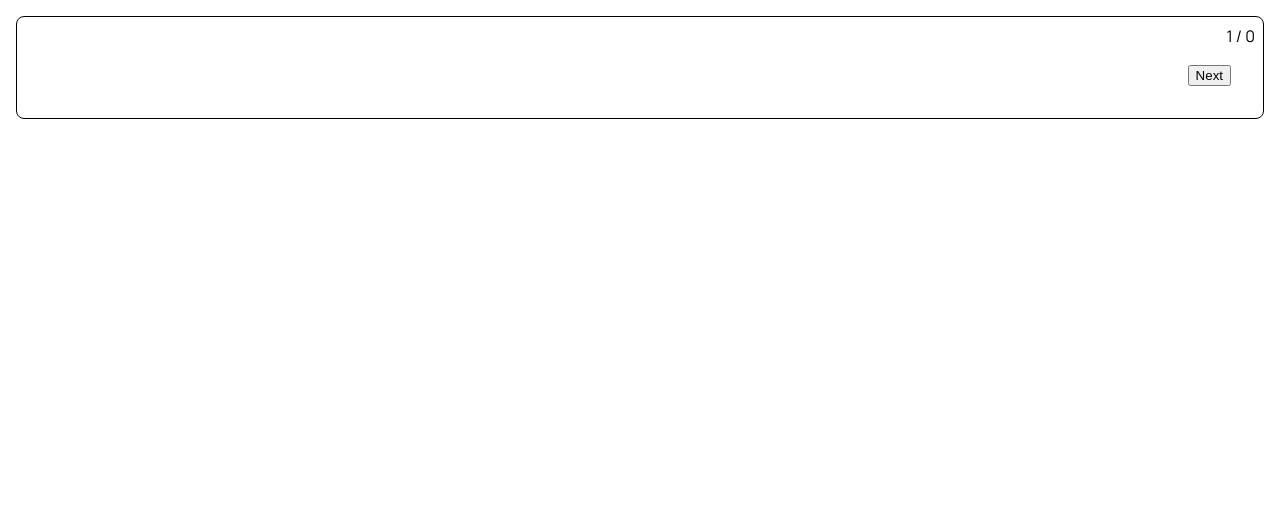
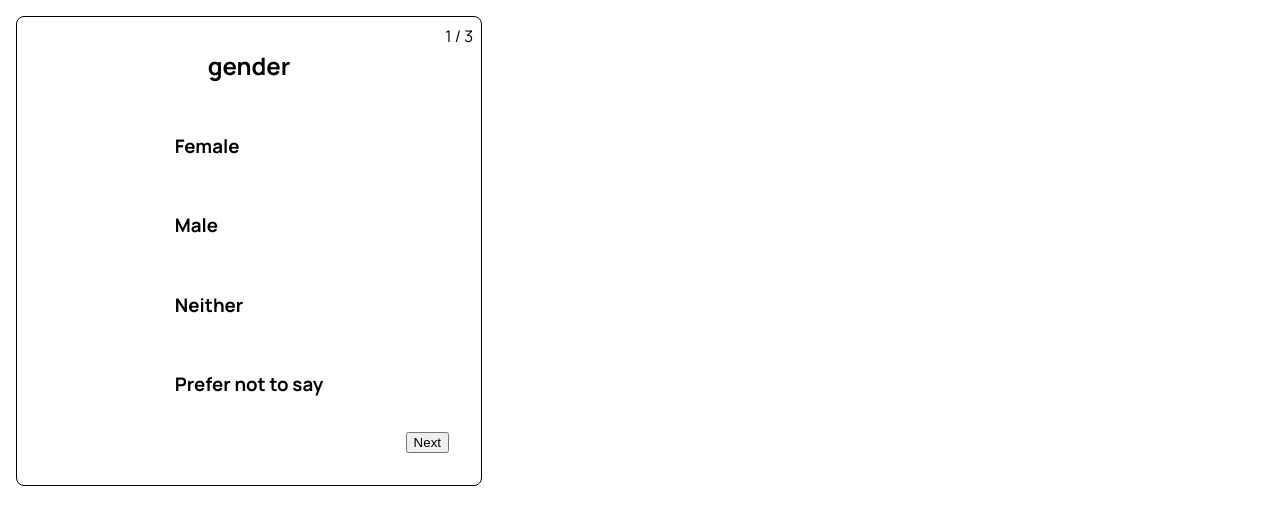
Before and after one commit to michaelhe999/TritonFit, a React (Create React App) app in the folder tritonfit/: page /createWorkout in a window 1280 px wide. Shown: the top 524 px of the page. Built offline with nearby package versions, Linux system fonts and the light colour scheme.

Commit message:
added selections and pages

```diff
--- /dev/null
+++ b/tritonfit/src/components/createWorkout/FormWrapper.tsx
@@ -0,0 +1,16 @@
+import { ReactNode } from "react";
+import "./WorkoutForm.css"
+
+type FormWrapperProps = {
+    title: string
+    children: ReactNode
+}
+
+export function FormWrapper({ title, children }: FormWrapperProps) {
+    return (
+        <div>
+            <h2 className="subSections">{title}</h2>
+            <div className="options">{children}</div>
+        </div>
+    )
+}
--- a/tritonfit/src/components/createWorkout/SelectButton.tsx
+++ b/tritonfit/src/components/createWorkout/SelectButton.tsx
@@ -0,0 +1,29 @@
+import React, { useState } from "react"
+import "./WorkoutForm.css"
+
+interface Props {
+    info: string;
+}
+
+const SelectButton = ({ info }: Props) => {
+    const [buttonState, setButtonState] = useState("unclicked");
+
+    const changeSelected = () => {
+        if (buttonState !== "unclicked") {
+            setButtonState("unclicked");
+        }
+        else {
+            setButtonState("clicked");
+        }
+    }
+
+    return (
+        <div className={buttonState} onClick={changeSelected}>
+            <h3>
+                {info}
+            </h3>
+        </div>
+    )
+}
+
+export default SelectButton
--- /dev/null
+++ b/tritonfit/src/components/createWorkout/WorkoutForm.css
@@ -0,0 +1,20 @@
+.clicked {
+    background-color: #182B49;
+}
+
+.unclicked {
+    background-color: white;
+}
+
+.subSections {
+    text-align: center;
+    margin: 0;
+    margin-bottom: 2rem;
+}
+
+.options {
+    display: grid;
+    gap: 1rem;
+    justify-content: center;
+    grid-template-columns: auto;
+}
--- a/tritonfit/src/components/createWorkout/workoutFormSteps/StepOne.tsx
+++ b/tritonfit/src/components/createWorkout/workoutFormSteps/StepOne.tsx
@@ -1,7 +1,14 @@
-export function stepOne() {
+import React, {PropsWithChildren} from "react"
+import SelectButton from "../SelectButton";
+import { FormWrapper } from "../FormWrapper";
+
+export function StepOne() {
     return (
-        <div>
-            <label>a</label>
-        </div>
+        <FormWrapper title="gender">
+            <SelectButton info="Female" />
+            <SelectButton info="Male" />
+            <SelectButton info="Neither" />
+            <SelectButton info="Prefer not to say" />
+        </FormWrapper>
     )
 }
--- /dev/null
+++ b/tritonfit/src/components/createWorkout/workoutFormSteps/StepThree.tsx
@@ -0,0 +1,13 @@
+import React, {PropsWithChildren} from "react"
+import SelectButton from "../SelectButton";
+import { FormWrapper } from "../FormWrapper";
+
+export function StepThree() {
+    return (
+        <FormWrapper title="Time">
+            <SelectButton info="20-30 min" />
+            <SelectButton info="30-50 min" />
+            <SelectButton info="60 min +" />
+        </FormWrapper>
+    )
+}
--- /dev/null
+++ b/tritonfit/src/components/createWorkout/workoutFormSteps/StepTwo.tsx
@@ -0,0 +1,16 @@
+import React, {PropsWithChildren} from "react"
+import SelectButton from "../SelectButton";
+import { FormWrapper } from "../FormWrapper";
+
+export function StepTwo() {
+    return (
+        <FormWrapper title="Muscle">
+            <SelectButton info="Shoulders" />
+            <SelectButton info="Chest" />
+            <SelectButton info="Triceps" />
+            <SelectButton info="Biceps" />
+            <SelectButton info="Back" />
+            <SelectButton info="Legs" />
+        </FormWrapper>
+    )
+}
--- a/tritonfit/src/views/CreateWorkout.css
+++ b/tritonfit/src/views/CreateWorkout.css
@@ -12,6 +12,7 @@ header {
     margin: 1rem;
     border-radius: .5rem;
     font-family: 'Manrope';
+    width: 400px;
 }
 
 .stepTracker {
--- a/tritonfit/src/views/CreateWorkout.tsx
+++ b/tritonfit/src/views/CreateWorkout.tsx
@@ -1,8 +1,11 @@
 import { useMultistepForm } from "../components/createWorkout/useMultistepForm"
 import "./CreateWorkout.css"
+import { StepOne } from "../components/createWorkout/workoutFormSteps/StepOne"
+import { StepTwo } from "../components/createWorkout/workoutFormSteps/StepTwo"
+import { StepThree } from "../components/createWorkout/workoutFormSteps/StepThree"
 
 export function CreateWorkout() {
-    const { steps, stepIndex, step, isFirstStep, isLastStep, back, next } = useMultistepForm([])
+    const { steps, stepIndex, step, isFirstStep, isLastStep, back, next } = useMultistepForm([ <StepOne />, <StepTwo />, <StepThree /> ])
 
 
     return (
```
Also changed, not shown: tritonfit/src/components/createWorkout/WorkoutFormSteps.css (deleted).
